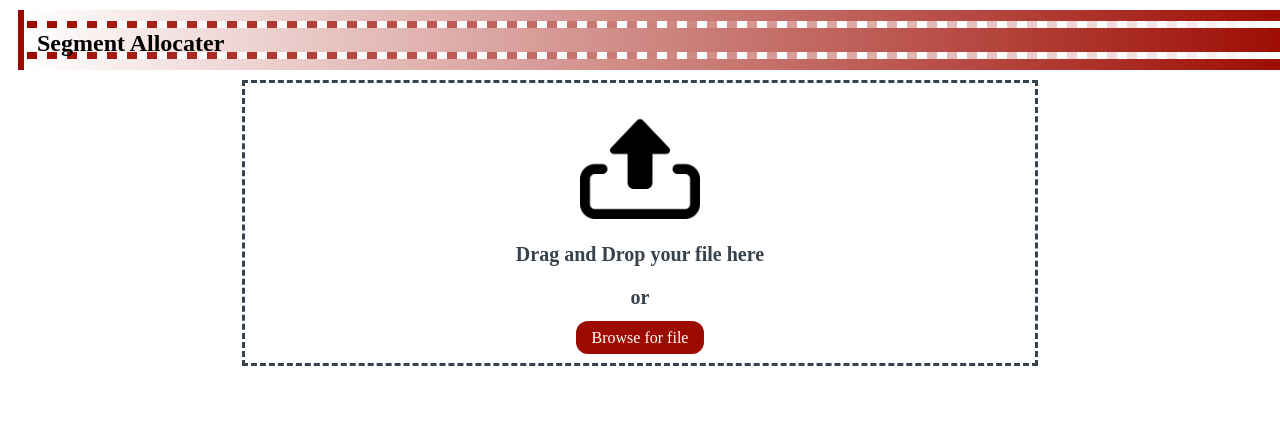
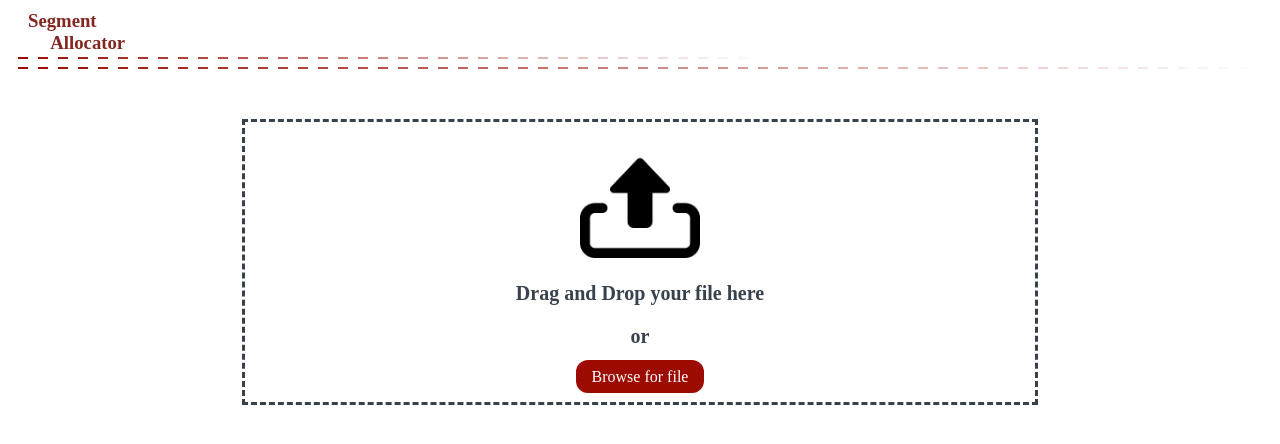
Before and after one commit to frederick-m-k/segementAllocator, an Angular app: page / in a window 1280 px wide. Shown: the top 444 px of the page. Built offline with nearby package versions, Linux system fonts and the light colour scheme.

Commit message:
HEader is quite ok now

```diff
--- a/src/app/app.component.css
+++ b/src/app/app.component.css
@@ -3,27 +3,27 @@
     margin: 10px;
 }
 
-.vl {
-    height: 50px;
-    width: 100vw;
-    border-left: 6px dashed #9c0a00;
-    text-align: left;
-    position: relative;
-    background-image: linear-gradient(-90deg, #9c0a00, #FFFFFF);
+#long {
+    background-size: 20px 4px, 100% 10px;
+}
+
+#short {
+    background-size: 20px 4px, 100% 10px;
+    width: 60%;
+    margin-left: 0;
 }
 
 .gradient {
-    height: 7px;
+    height: 2px;
     background-image: linear-gradient(90deg, transparent, transparent 50%,
-                    #FFFFFF 50%, #FFFFFF 100%),
-                    linear-gradient(90deg, #9c0a00, #FFFFFF);
-    background-size: 20px 4px, 100% 10px;
+                #FFFFFF 50%, #FFFFFF 100%),
+                linear-gradient(90deg, #9c0a00, #FFFFFF);
     border: none;
 }
 
 #name {
+    margin: 0;
     padding-left: 10px;
-    margin-bottom: 15px;
-    position: absolute;
-    top: 0px;
+    margin-bottom: -5px;
+    color: #832620;
 }
--- a/src/app/app.component.html
+++ b/src/app/app.component.html
@@ -1,26 +1,8 @@
 <!-- Header -->
 <header class="header" id="header">
-        <table class="vl">
-                <tr>
-                        <td valign="top">
-                                <hr class="gradient">
-                        </td>
-                </tr>
-                <tr>
-                        <td>
-                                <h2 id="name">Segment Allocater</h2>
-                        </td>
-                </tr>
-                <tr>
-                        <td valign="bottom">
-                                <hr class="gradient">
-                        </td>
-                </tr>
-        </table>
-        <!-- <div class="vl">
-                <h2 id="name">Segment Allocater</h2>
-                <hr class="gradient">
-        </div> -->
+        <h3 id="name">Segment <br /> &nbsp;&nbsp;&nbsp;&nbsp; Allocator</h3>
+        <hr class="gradient" id="short">
+        <hr class="gradient" id="long">
 </header>
 
 <!-- Drag'n'Drop & Upload Zone -->
--- a/src/app/drag-n-drop/drag-n-drop.component.css
+++ b/src/app/drag-n-drop/drag-n-drop.component.css
@@ -75,7 +75,7 @@
     display: none;
     border: solid 2px #FFFFFF;
     border-radius: 4px;;
-    background-color: ##9c0a00;
+    background-color: #9c0a00;
     width: 100px;
     height: 30px;
     font-size: 15px;
@@ -88,3 +88,8 @@
 .hidden {
     display: none;
 }
+
+
+.hiddenWhenGameStarts {
+    top: 40px;
+}
```
